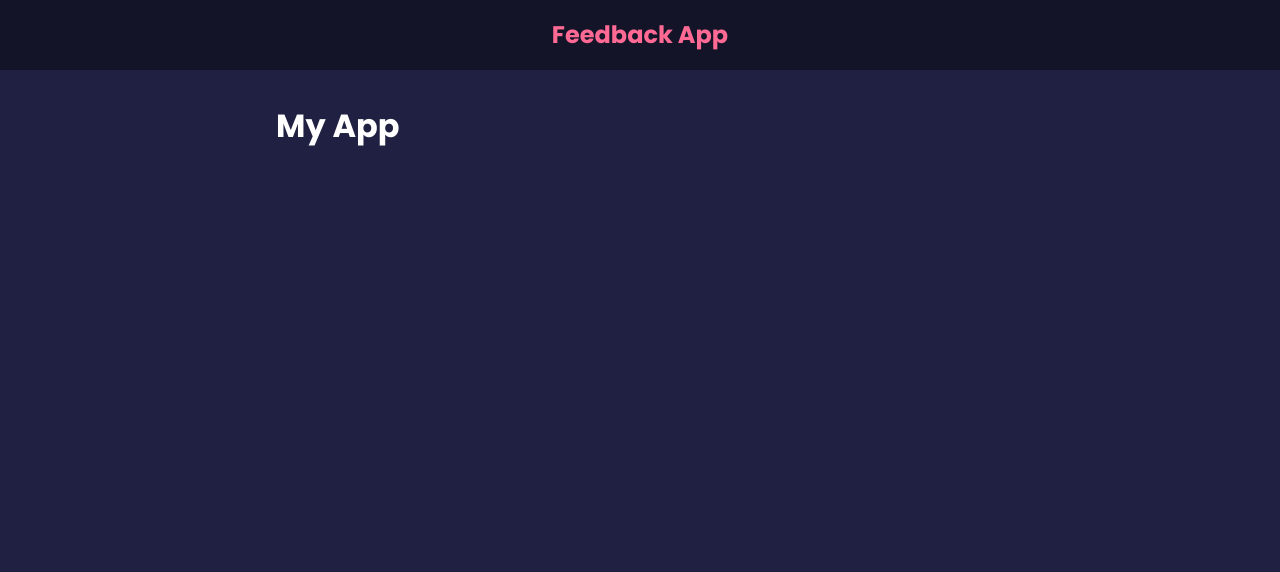
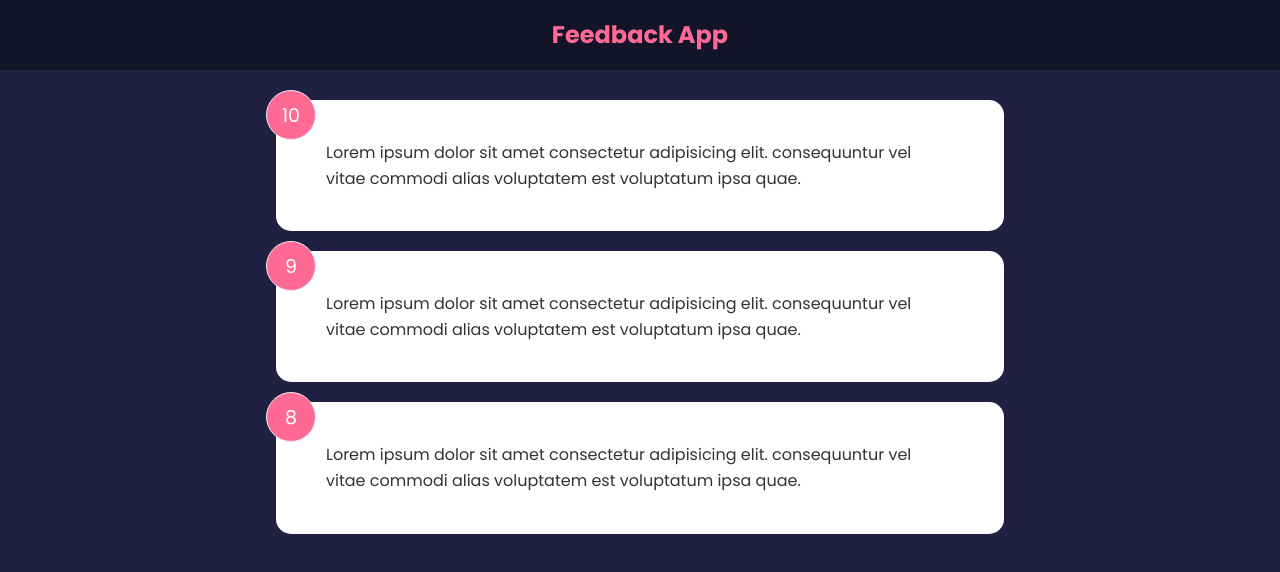
Before and after one commit to titasas/feedback-app, a React (Create React App) app in the folder feedback-app/: page / in a window 1280 px wide. Shown: the top 572 px of the page. Built offline with nearby package versions, Linux system fonts and the light colour scheme.

Commit message:
Manage global state

```diff
--- a/feedback-app/src/App.js
+++ b/feedback-app/src/App.js
@@ -1,12 +1,16 @@
-import React from "react";
+import { useState } from "react";
 import { Header } from "./Components/Header";
+import { FeedbackList } from "./Components/FeedbackList";
+import { FeedbackData } from "./data/FeedbackData";
 
 export function App() {
+  const [feedback, setFeedback] = useState(FeedbackData);
+
   return (
     <>
       <Header />
       <div className="container">
-        <h1>My App</h1>
+        <FeedbackList feedback={feedback} />
       </div>
     </>
   );
--- /dev/null
+++ b/feedback-app/src/Components/FeedbackItem.jsx
@@ -0,0 +1,8 @@
+export function FeedbackItem({ item }) {
+  return (
+    <div className="card">
+      <div className="num-display">{item.rating}</div>
+      <div className="text-display">{item.text}</div>
+    </div>
+  );
+}
--- /dev/null
+++ b/feedback-app/src/Components/FeedbackList.jsx
@@ -0,0 +1,14 @@
+import { FeedbackItem } from "./FeedbackItem";
+
+export function FeedbackList({ feedback }) {
+  if (!feedback || feedback.length === 0) {
+    return <p>NO Feedback Yet</p>;
+  }
+  return (
+    <div className="feedback-list">
+      {feedback.map((item) => (
+        <FeedbackItem key={item.id} item={item} />
+      ))}
+    </div>
+  );
+}
--- /dev/null
+++ b/feedback-app/src/data/FeedbackData.js
@@ -0,0 +1,17 @@
+export const FeedbackData = [
+  {
+    id: 1,
+    rating: 10,
+    text: "Lorem ipsum dolor sit amet consectetur adipisicing elit. consequuntur vel vitae commodi alias voluptatem est voluptatum ipsa quae.",
+  },
+  {
+    id: 2,
+    rating: 9,
+    text: "Lorem ipsum dolor sit amet consectetur adipisicing elit. consequuntur vel vitae commodi alias voluptatem est voluptatum ipsa quae.",
+  },
+  {
+    id: 3,
+    rating: 8,
+    text: "Lorem ipsum dolor sit amet consectetur adipisicing elit. consequuntur vel vitae commodi alias voluptatem est voluptatum ipsa quae.",
+  },
+];
```
